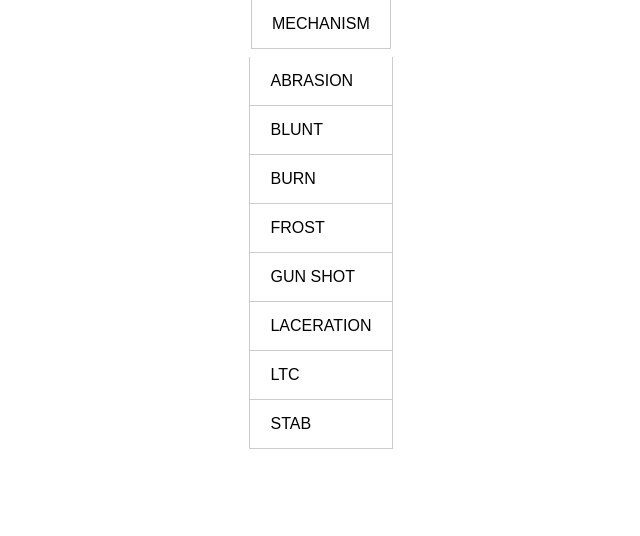
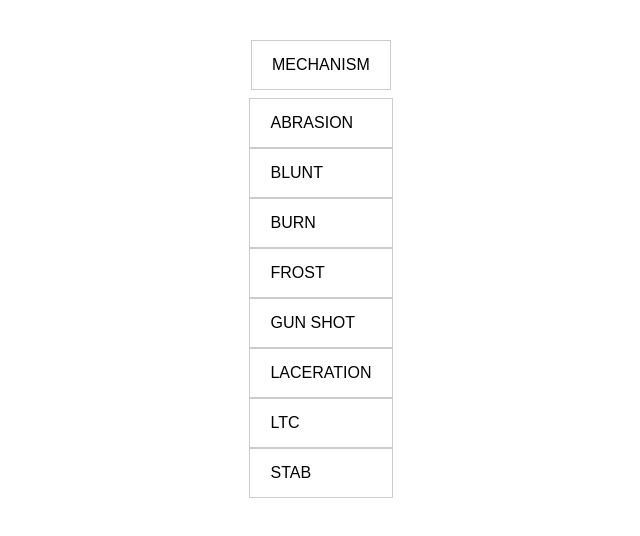
Before and after one commit to RafCas88/trauma_app, a React (Create React App) app: page / in a window 1280 px wide. Both pictures are taken after a click on the button "MECHANISM". Shown: the top 536 px of the page, without its empty margins (319-959 px from the left). Built offline with nearby package versions, Linux system fonts and the light colour scheme.

Commit message:
working on highlited values

```diff
--- a/src/App.css
+++ b/src/App.css
@@ -39,6 +39,7 @@
 
 .injury-box {
   text-align: center;
+  padding-top: 20px;
 
 }
 
@@ -54,10 +55,17 @@ button {
    text-align: center;
    border-left: 1px solid #ccc;
    border-right: 1px solid #ccc;
+   border-top: 1px solid #ccc;
 }
 
 .container {
   max-width: 140px;
   width: 100%;
   margin: auto;
+  padding-top: 20px;
 }
+
+.select-box-selected-injury {
+  background-color: dodgerblue;
+  color: white;
+}
--- a/src/App.js
+++ b/src/App.js
@@ -11,34 +11,42 @@ render() {
         {
           id: 1,
           value: 'ABRASION',
+          subtitle: 'dfds'
         },
         {
           id: 2,
           value: 'BLUNT',
+          subtitle: 'mechanism of injury'
         },
         {
           id: 2,
           value: 'BURN',
+          subtitle: 'dfdds'
         },
         {
           id: 2,
           value: 'FROST',
+          subtitle: 'dfdsdass'
         },
         {
           id: 2,
           value: 'GUN SHOT',
+          subtitle: 'dfdsfdfds'
         },
         {
           id: 2,
           value: 'LACERATION',
+          subtitle: 'dfdssasdas'
         },
         {
           id: 2,
           value: 'LTC',
+          subtitle: 'dfdsdasdas'
         },
         {
           id: 2,
           value: 'STAB',
+          subtitle: 'dfdsyrtyrty'
         },
       ]}
       />
--- a/src/Display.js
+++ b/src/Display.js
@@ -3,22 +3,33 @@ import Popup from "reactjs-popup";
 
 class Display extends React.Component{
   state = {
-    injuries: this.props.injuries
+    injuries: this.props.injuries,
+    selectedInjury: this.props.injuries
   }
+
+  selectInjury = (injury) => this.setState({
+    selectedInjury: injury
+  })
 
   render() {
     return (
+      <>
+      <div className='select-box-selected-injury'>{this.state.selectedInjury.value }</div>
       <div className='injury-box'>
       <Popup trigger={<button> MECHANISM</button>} position="bottom center">
       <div>
       {this.state.injuries.map (injury => (
-      <button key={ injury.id }>
+        <button key={ injury.id }
+        onClick={() => this.selectInjury(injury)}
+        className={this.state.selectedInjury === injury ? 'selected' : ''}
+        >
         {injury.value}
         </button>
       ))}
       </div>
       </Popup>
       </div>
+      </>
     )
   }
 }
```
Lines whose indentation alone changed are shown as unchanged.
